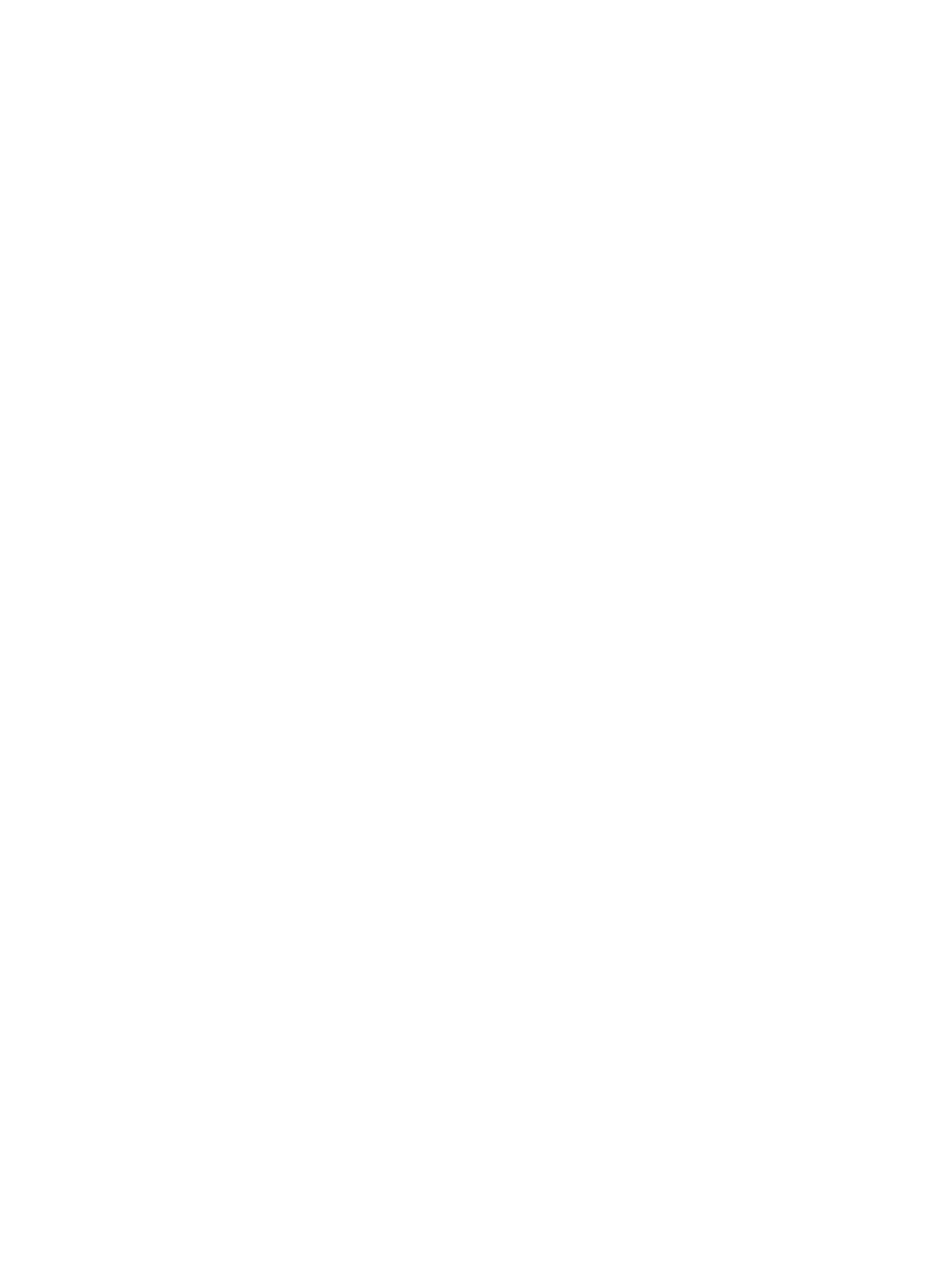
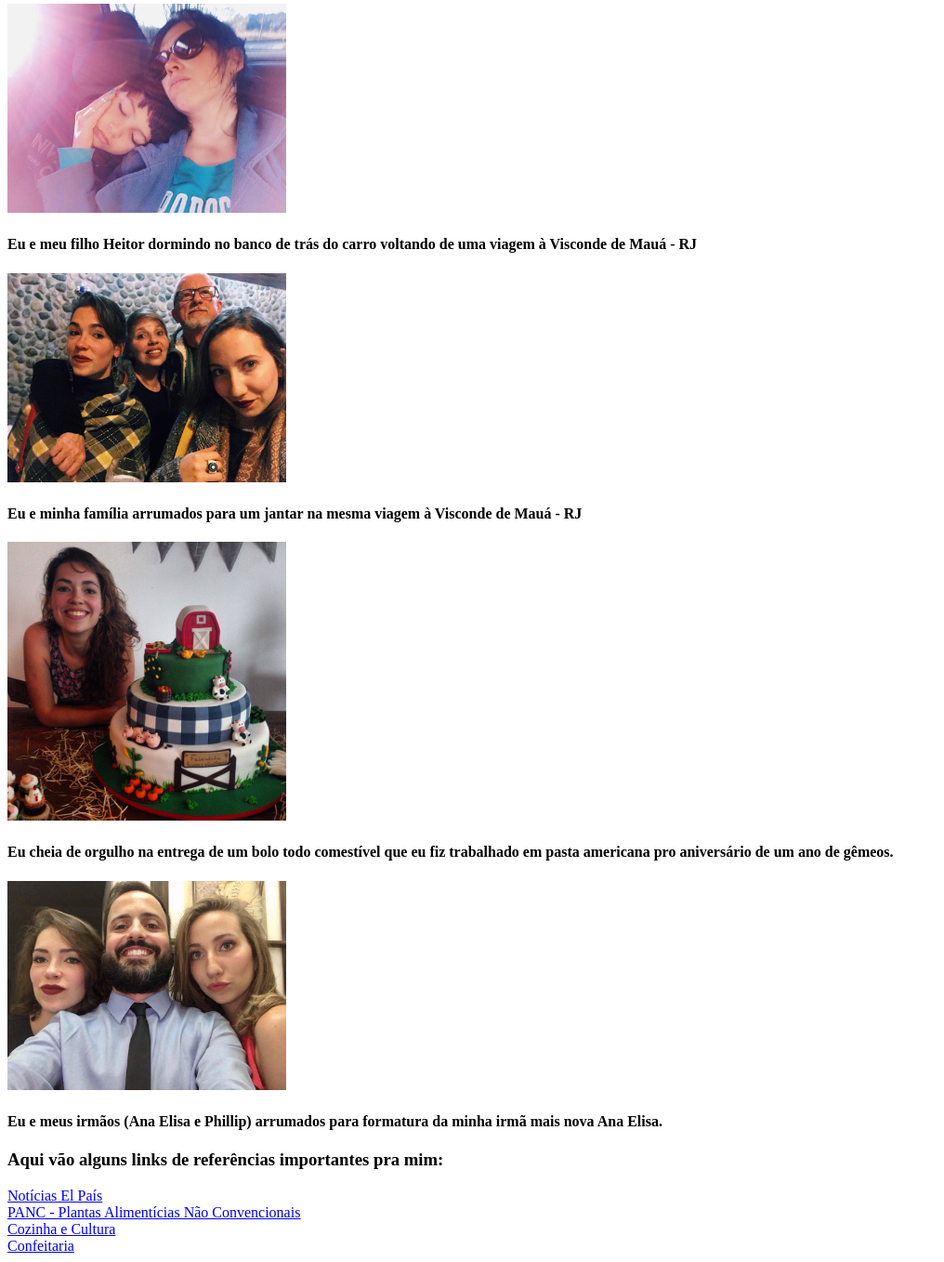
Before and after one commit to gabiazevedo/gabiazevedo.github.io, a plain HTML site: page Portfólio Web.html in a window 1280 px wide. Shown: the part 759-2117 px from the top of the page at 93% size, without its empty margins (0-1016 px from the left). Before the commit the page ends 800 px from the top, so only its background shows below. Drawn offline with Linux system fonts and the light colour scheme.

Commit message:
Adiciona fotos e descriçoes

```diff
--- a/index.html
+++ b/Portfólio Web.html
@@ -11,7 +11,7 @@
 
   <h1><a href="#Gabriela Azevedo Moreira dos Santos">Gabriela Azevedo Moreira dos Santos</a></h1>
 
-    <img src="Gabi.jpeg" alt="foto de uma mulher com a mão no cabelo" width="300px" id="Gabriela Azevedo Moreira dos Santos">
+    <img src="Gabi.jpg" alt="eu, Gabriela com a mão no cabelo" width="300px" id="Gabriela Azevedo Moreira dos Santos">
 
     <!--Segunda Seção - Breve Descrição sobre mim-->
 
@@ -31,7 +31,23 @@
 
   <h2>Um pouco mais de mim...</h2>
 
-  <h2>Aqui vão alguns links de referências importantes pra mim:</h2>
+  <img src= "eu e heitor.jpg" alt="eu e meu filho Heitor dormindo no carro durante uma viagem" width="300px">
+
+  <h4>Eu e meu filho Heitor dormindo no banco de trás do carro voltando de uma viagem à Visconde de Mauá - RJ</h4>
+
+  <img src= "família.jpg" alt="eu, minha irmã, meu pai e minha mãe" width="300px">
+
+  <h4>Eu e minha família arrumados para um jantar na mesma viagem à Visconde de Mauá - RJ</h4>
+
+  <img src= "trabalho.jpg" alt="eu e um bolo feito por mim todo confeitado em pasta americana" width="300px">
+
+  <h4>Eu cheia de orgulho na entrega de um bolo todo comestível que eu fiz trabalhado em pasta americana pro aniversário de um ano de gêmeos.</h4>
+
+  <img src= "eu e os hermanos.jpg" alt="eu e meus irmãos arrumados para formatura da minha irmã mais nova" width="300px">
+
+  <h4>Eu e meus irmãos (Ana Elisa e Phillip) arrumados para formatura da minha irmã mais nova Ana Elisa.</h4>
+
+  <h3>Aqui vão alguns links de referências importantes pra mim:</h3>
 
   <a href="https://brasil.elpais.com/" target="_blank">Notícias El País</a> <br>
   <a href="https://www.instagram.com/panclandia/?hl=pt-br" target="_blank">PANC - Plantas Alimentícias Não Convencionais</a> <br>
```
Also changed, not shown: Gabi.jpg (added), eu e heitor.jpg (added), eu e os hermanos.jpg (added), família.jpg (added), trabalho.jpg (added).
